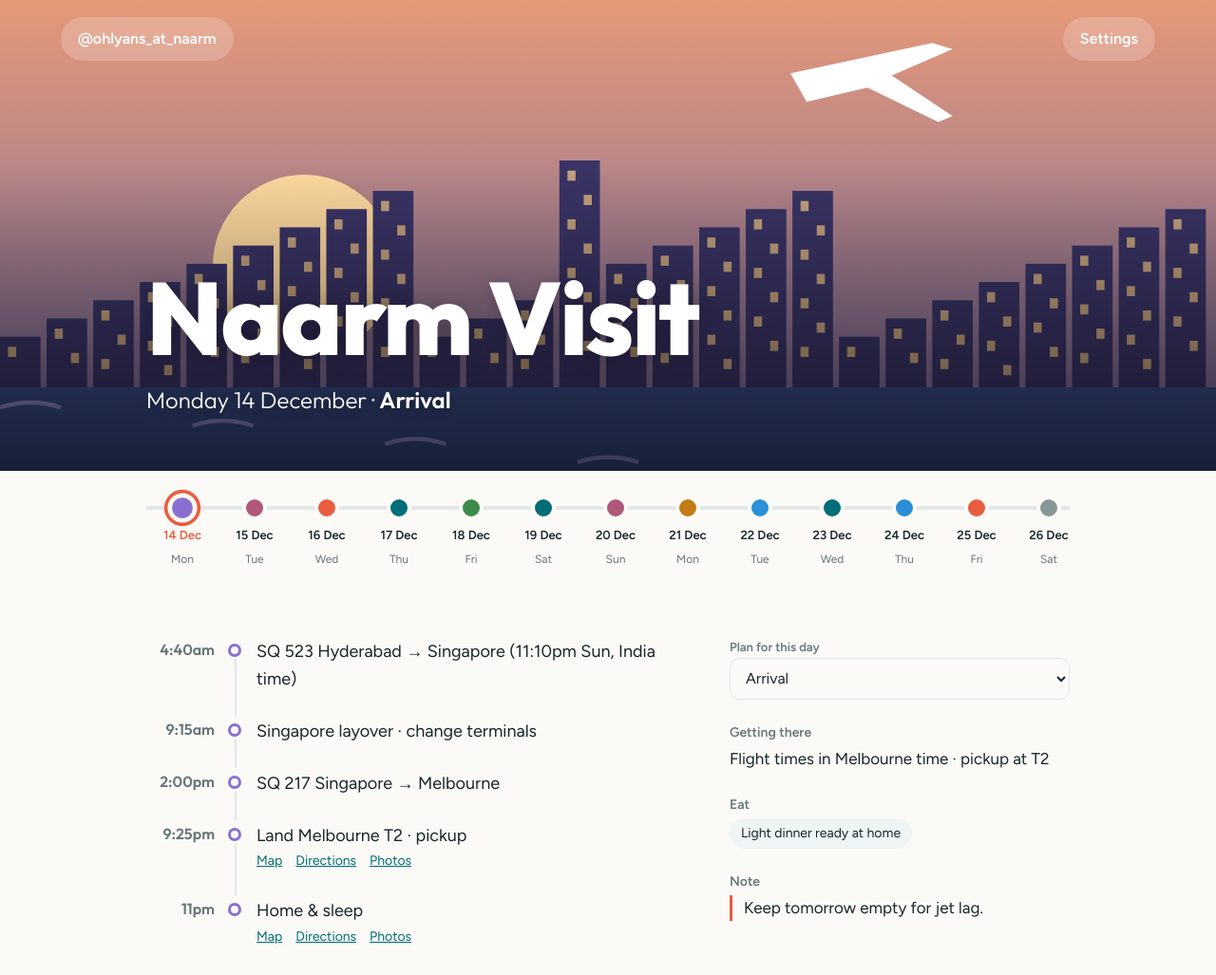
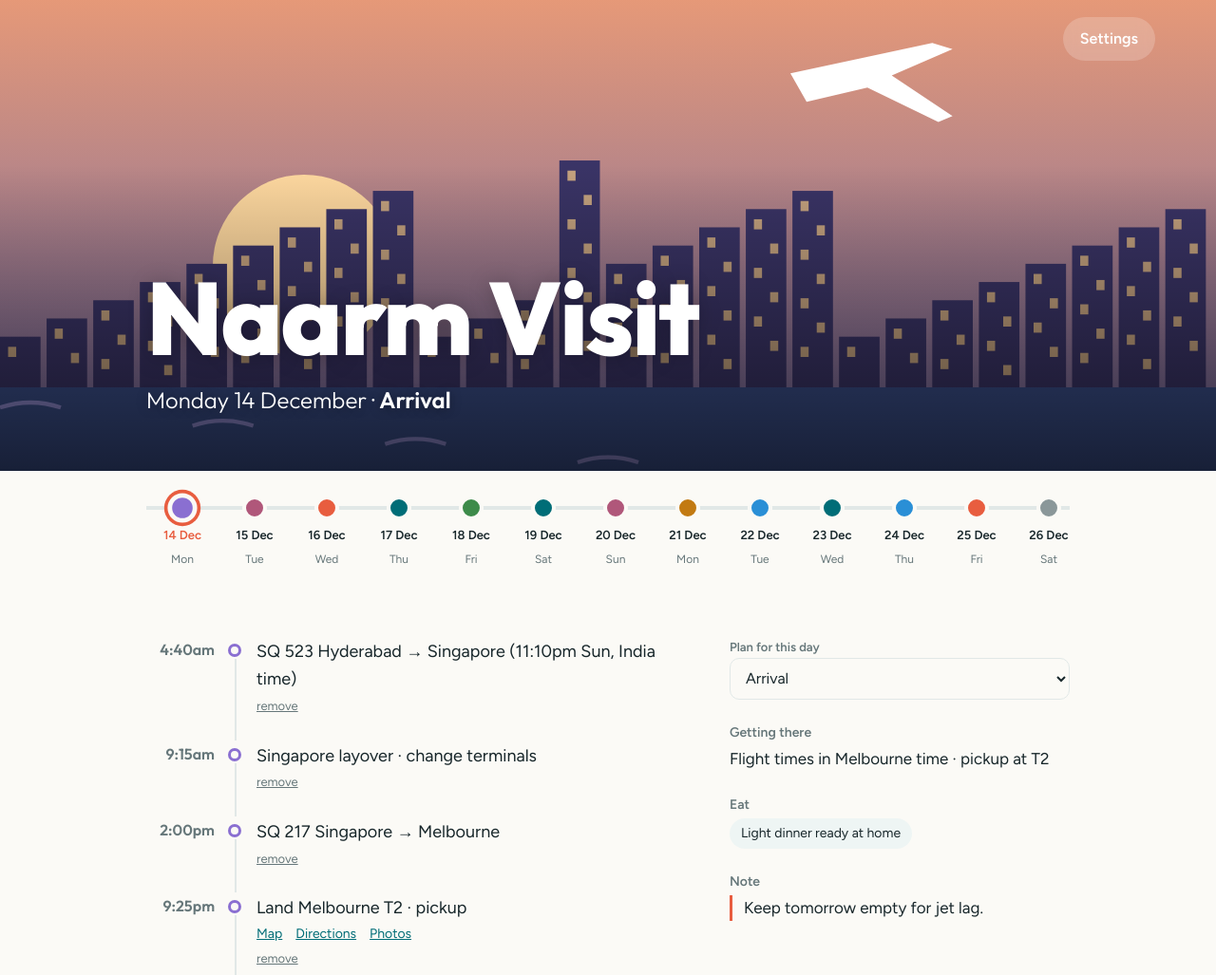
Before and after one commit to teesta-singh/Naarm, a plain HTML site: page index.html in a window 1280 px wide. Shown: the top 1027 px of the page at 95% size. Drawn offline with Linux system fonts and the light colour scheme.

Commit message:
Implement hide feature for itinerary items
Added 'hide' functionality to manage hidden items in the itinerary.

```diff
--- a/index.html
+++ b/index.html
@@ -187,8 +187,8 @@ const FIX={"12-16":"graduation","12-25":"christmas","12-26":"work","12-27":"work
 const CHECK=[["ok","William Ricketts Sanctuary","Free · train + bus 688 · in the Dandenongs day"],["ok","Warburton & O'Shannassy","Free · train + bus 683 · full day trip"],["ok","Inner Studio","Paid · tram · optional treat"],["no","Moonlit Sanctuary","$37 · rare buses + 2.5 km road walk · swapped for St Kilda penguins"],["no","Noojee Rail Trail","No transit · swapped for the aqueduct trestle at Warburton"],["no","Drummer Rainforest","~450 km away · swapped for Dandenongs fern gullies"]];
 let S={};try{S=JSON.parse(localStorage.getItem("mtrip")||"{}")}catch(e){}
 if(S.v!==2){S.a="2026-12-14";S.b="2027-01-04";S.plan={};S.v=2}S.plan=S.plan||{};S.add=S.add||{};S.pic=S.pic||{};S.chk=S.chk||{};S.cl=S.cl||{before:[],during:[]};
-S.ig=S.ig||"ohlyans_at_naarm";S.h=S.h||[];
-const SK=["a","b","plan","add","chk","cl","ig"],shared=()=>{const o={};SK.forEach(k=>o[k]=S[k]);return o};
+S.ig=S.ig||"";S.h=S.h||[];S.hide=S.hide||{};
+const SK=["a","b","plan","add","chk","cl","ig","hide"],shared=()=>{const o={};SK.forEach(k=>o[k]=S[k]);return o};
 function refresh(){render();renderCk();$("undoBtn").hidden=!S.h.length;const h=(S.ig||"").replace(/^@/,"");$("ig").hidden=!h;if(h){$("ig").href="https://instagram.com/"+encodeURIComponent(h);$("ig").textContent="@"+h}if(document.activeElement!==$("igi"))$("igi").value=S.ig;$("d1").value=S.a;$("d2").value=S.b}
 function commit(fn){const prev=JSON.stringify(shared());fn();S.h=S.h.concat([prev]).slice(-15);save();refresh()}
 function undo(){if(!S.h.length)return;Object.assign(S,JSON.parse(S.h.pop()));save();refresh()}
@@ -207,8 +207,8 @@ cur=Math.min(cur,D.length-1);const d=D[cur],k=key(d),pid=planFor(d,cur,D.length)
 $("bg").innerHTML=pics.length?`<img src="${pics[0]}" alt="">`:`<svg viewBox="0 0 1200 600" preserveAspectRatio="xMidYMid slice" aria-hidden="true">${SC[p.sc]()}</svg>`;
 $("sub").innerHTML=`${d.toLocaleDateString("en-AU",{weekday:"long",day:"numeric",month:"long"})} · <b>${esc(p.t)}</b>`;
 document.body.style.setProperty("--kc",K[p.k][1]);
-const items=p.s.map(x=>({t:x[0],x:x[1],pl:x[2]})).concat((S.add[k]||[]).map((x,j)=>({t:x.t,x:x.x,pl:x.pl,mine:j})));
-$("route").innerHTML=items.map(it=>`<li class="${it.mine!==undefined?"mine":""}"><time>${esc(it.t||"")}</time><span class="pin"></span><div><div class="t">${esc(it.x)}</div>${it.pl?`<div class="links"><a href="${mapL(it.pl)}" target="_blank" rel="noopener">Map</a><a href="${dirL(it.pl)}" target="_blank" rel="noopener">Directions</a><a href="${picL(it.pl)}" target="_blank" rel="noopener">Photos</a></div>`:""}${it.mine!==undefined?`<button class="del" data-del="${it.mine}">remove</button>`:""}</div></li>`).join("");
+const hk=k+"|"+pid,hid=S.hide[hk]||[];const items=p.s.map((x,j)=>({t:x[0],x:x[1],pl:x[2],b:j})).filter(it=>!hid.includes(it.b)).concat((S.add[k]||[]).map((x,j)=>({t:x.t,x:x.x,pl:x.pl,mine:j})));
+$("route").innerHTML=(hid.length?`<li><time></time><span></span><div><button class="del" data-show="${hk}">Restore ${hid.length} removed stop${hid.length>1?"s":""}</button></div></li>`:"")+items.map(it=>`<li class="${it.mine!==undefined?"mine":""}"><time>${esc(it.t||"")}</time><span class="pin"></span><div><div class="t">${esc(it.x)}</div>${it.pl?`<div class="links"><a href="${mapL(it.pl)}" target="_blank" rel="noopener">Map</a><a href="${dirL(it.pl)}" target="_blank" rel="noopener">Directions</a><a href="${picL(it.pl)}" target="_blank" rel="noopener">Photos</a></div>`:""}${it.mine!==undefined?`<button class="del" data-del="${it.mine}">remove</button>`:`<button class="del" data-hide="${hk}" data-b="${it.b}">remove</button>`}</div></li>`).join("");
 $("side").innerHTML=`<div><label for="swap">Plan for this day</label><select id="swap">${Object.entries(P).map(([id,v])=>`<option value="${id}"${id===pid?" selected":""}>${esc(v.t)}</option>`).join("")}</select></div>
 <div><h3>Getting there</h3><p>${esc(p.go)}</p></div><div><h3>Eat</h3><div class="chips">${p.e.map(x=>`<span>${esc(x)}</span>`).join("")}</div></div>
 ${p.n.length?`<div><h3>Note</h3>${p.n.map(x=>`<p class="tip">${esc(x)}</p>`).join("")}</div>`:""}`;
@@ -224,6 +224,8 @@ document.addEventListener("change",e=>{const D=days();if(!D.length)return;const
 $("addf").addEventListener("submit",e=>{e.preventDefault();const k=key(days()[cur]),it={t:$("at").value,x:$("ax").value,pl:$("ap").value};commit(()=>(S.add[k]=S.add[k]||[]).push(it));$("addf").reset()});
 document.addEventListener("click",e=>{const D=days();if(!D.length)return;const k=key(D[cur]),t=e.target;
  if(t.dataset.del!==undefined){commit(()=>S.add[k].splice(+t.dataset.del,1))}
+ if(t.dataset.hide){const h=t.dataset.hide,b=+t.dataset.b;commit(()=>(S.hide[h]=S.hide[h]||[]).push(b))}
+ if(t.dataset.show){const h=t.dataset.show;commit(()=>delete S.hide[h])}
  if(t.dataset.pdel!==undefined){S.pic[k].splice(+t.dataset.pdel,1);save();render()}
  if(t.id==="copy"){const p=P[planFor(D[cur],cur,D.length)],txt="Naarm Visit · "+D[cur].toDateString()+" · "+p.t+"\n"+p.go+"\n"+p.s.concat((S.add[k]||[]).map(a=>[a.t,a.x,a.pl])).map(x=>"• "+(x[0]?x[0]+" ":"")+x[1]+(x[2]?" "+mapL(x[2]):"")).join("\n");
   try{navigator.clipboard.writeText(txt).then(()=>{t.textContent="Copied ✓"},()=>{t.textContent="Copy blocked"})}catch(err){t.textContent="Copy blocked"}}});
```
